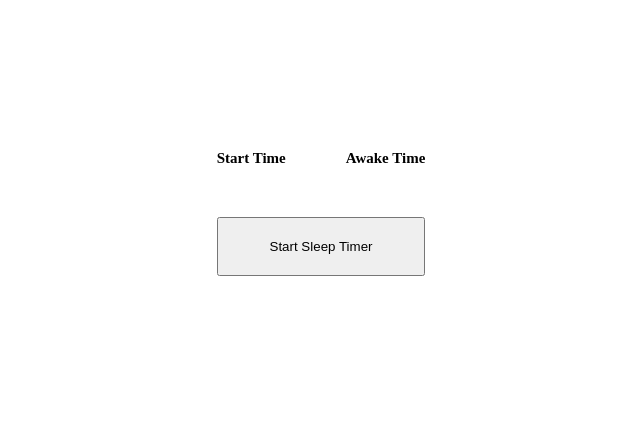
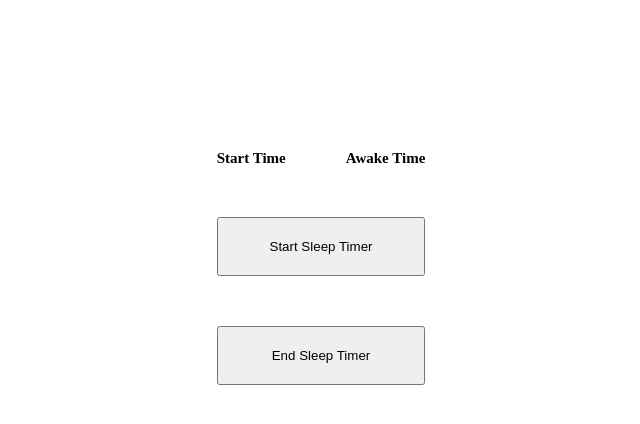
Before and after one commit to lambda-build-week-sleep-tracker/FE-Sleep-Tracker, a React (Create React App) app: page / in a window 1280 px wide. Shown: the top 424 px of the page, without its empty margins (319-959 px from the left). Built offline with nearby package versions, Linux system fonts and the light colour scheme; the HTML template or start-up script is replaced by a standard one.

Commit message:
Refactored two functions into one called getCurrentTime

```diff
--- a/src/components/clock/Clock.jsx
+++ b/src/components/clock/Clock.jsx
@@ -9,7 +9,7 @@ class ClockApp extends Component {
 		h: new Date().getHours(),
 		m: new Date().getMinutes(),
 		session: "AM",
-		dm: null
+		dt: null
 	}
 
 	showTime() {
@@ -31,11 +31,11 @@ class ClockApp extends Component {
 
 		let time = `${this.state.h}:${this.state.m}`
 
-		this.setState({...this.state, dm: time})
+		this.setState({...this.state, dt: time})
 
 	}
 
-	startTime(){
+	getCurrentTime(event){
 
 		// Hour is set to let bc it is subject to change
 		let currentHour = new Date().getHours()
@@ -46,9 +46,11 @@ class ClockApp extends Component {
 			currentHour = 12
 		}
 
-		this.setState({...this.state, startTime: `${currentHour}:${currentMinute}`})
+		this.setState({...this.state, [event.target.name]: `${currentHour}:${currentMinute}`})
 
 	}
+
+
 
   render() {
     return (
@@ -60,19 +62,18 @@ class ClockApp extends Component {
         </div>
         <div className="Awake">
           <h2>Awake Time</h2>
-
+					<p>{this.state.endTime}</p>
         </div>
 			</div>
 
-        <button className="StartTimer" onClick={() => this.startTime()}>
+        <button className="StartTimer" name="startTime" onClick={(event) => this.getCurrentTime(event)}>
 					Start Sleep Timer
 				</button>
+
+				<button className="EndTimer" name="endTime" onClick={(event) => this.getCurrentTime(event)}>
+         	End Sleep Timer
+				</button>
 {/*
-//         <button className="EndTimer" onClick={() => endTimer(this.state.endTime)
-//         }>
-//           End Sleep Timer
-//           </button>
-
 //         <button className="LogTime" onClick={() => logTimer(this.state.startTime, this.state.endTime)
 //         }>
 //           Log Sleep Time
```
